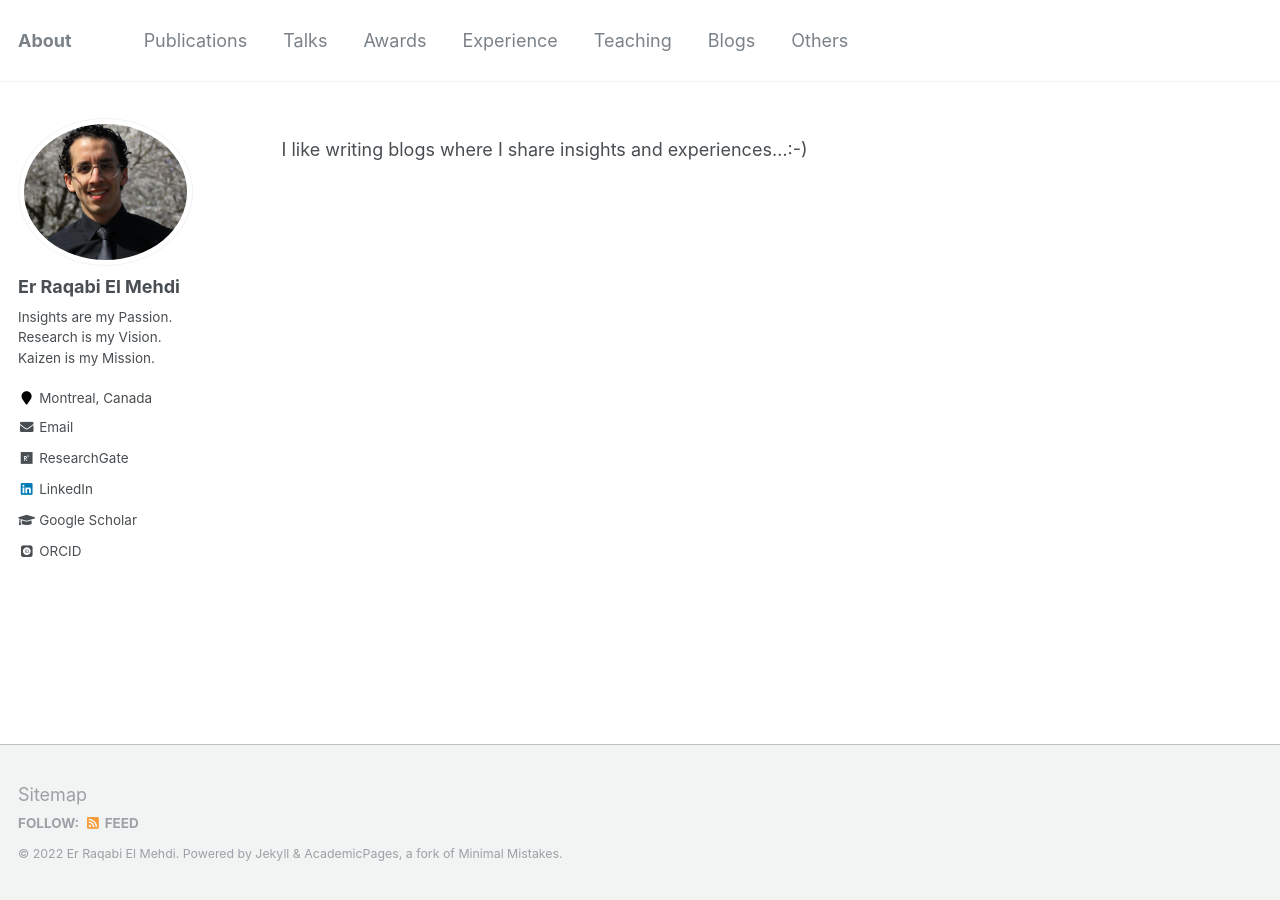
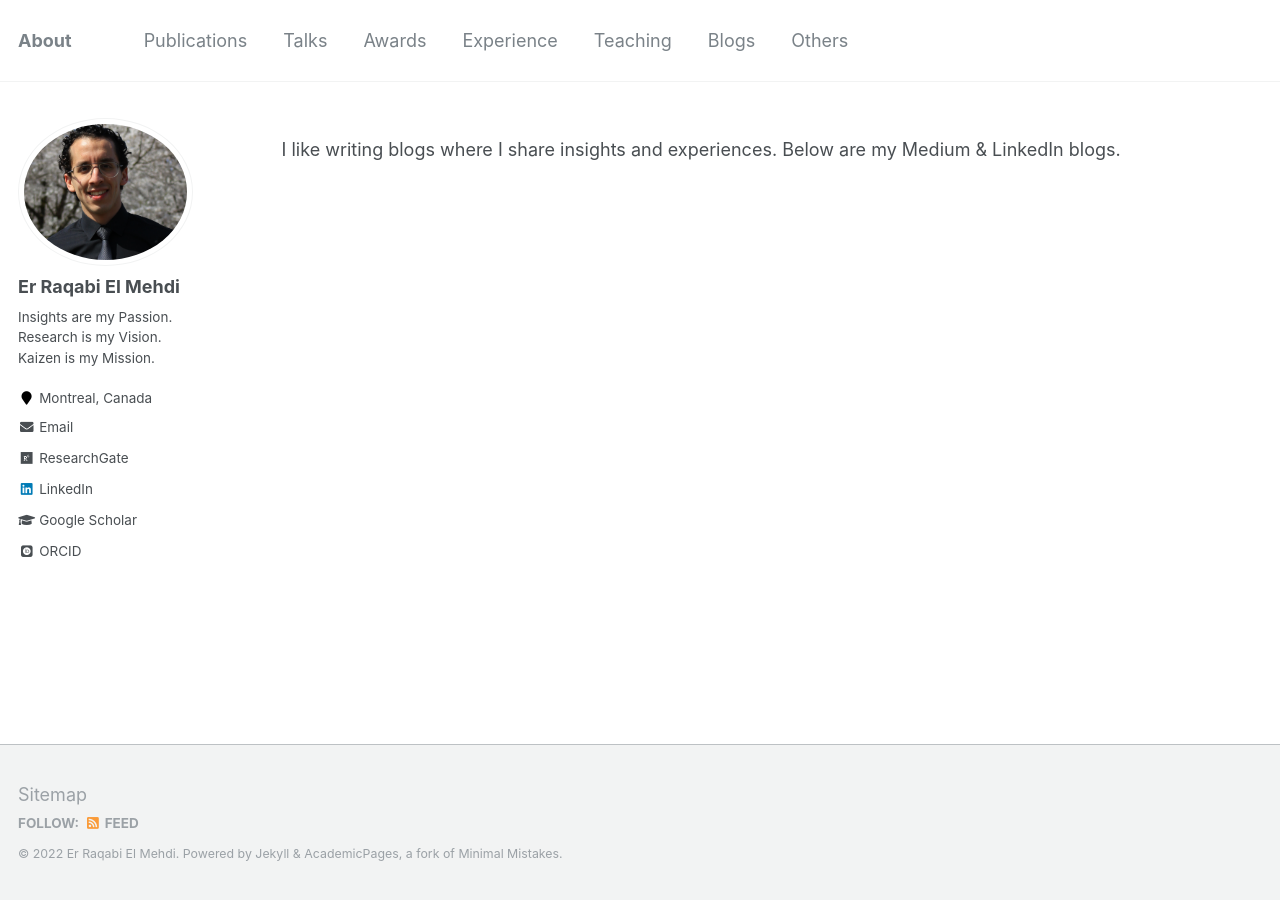
Before and after one commit to RqbMedi/rqbmedi.github.io, a Jekyll site: the page built from _pages/portfolio.md, in a window 1280 px wide. Built offline with Jekyll 4.4.1, drawn with Linux system fonts in a browser that asks for light colours; some web fonts are replaced.

Commit message:
Update portfolio.md

```diff
--- a/_pages/portfolio.md
+++ b/_pages/portfolio.md
@@ -5,4 +5,4 @@ permalink: /portfolio/
 author_profile: true
 ---
 
-I like writing blogs where I share insights and experiences...:-)
+I like writing blogs where I share insights and experiences. Below are my Medium & LinkedIn blogs.
```
